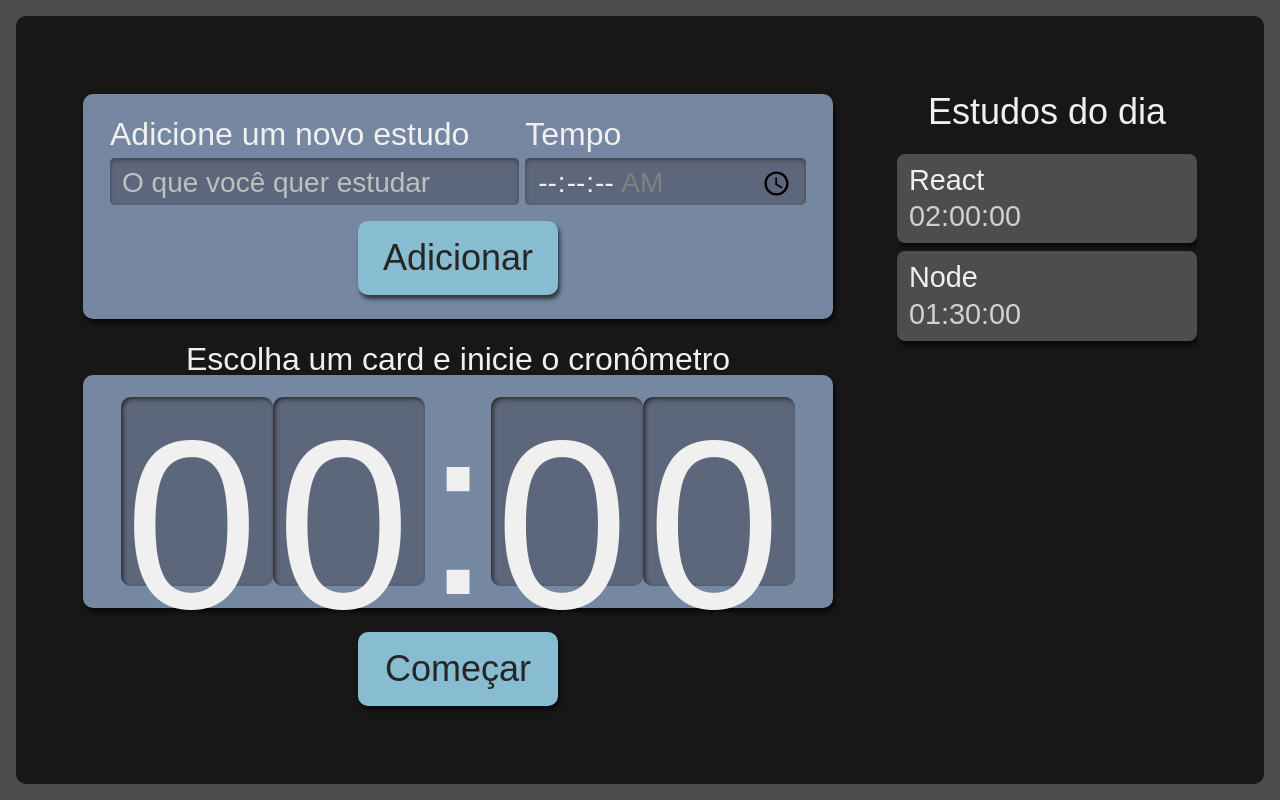
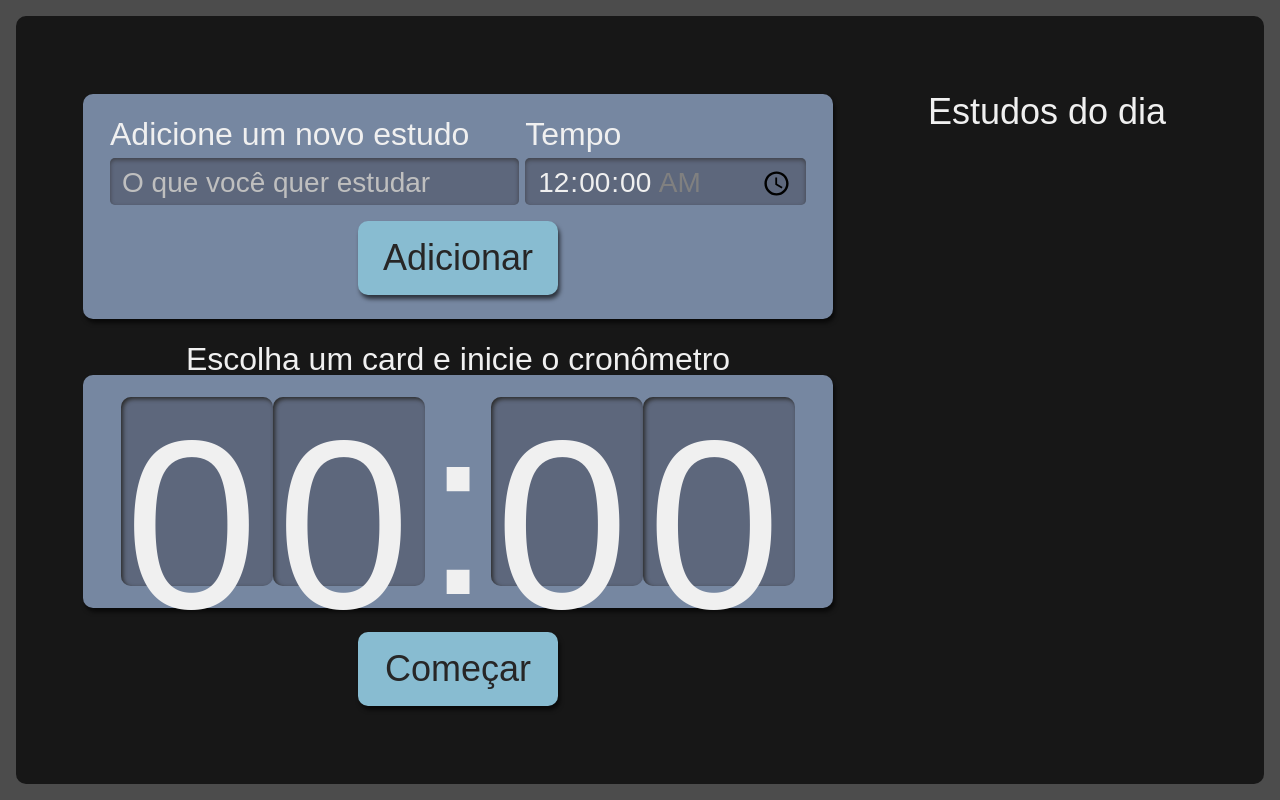
Before and after one commit to candinhojr/pomodoro-studies, a React (Create React App) app: page / in a window 1280 px wide. Built offline with nearby package versions, Linux system fonts and the light colour scheme.

Commit message:
add a new task

```diff
--- a/src/components/Button/index.tsx
+++ b/src/components/Button/index.tsx
@@ -1,9 +1,16 @@
 import React from "react";
 import style from "./Button.module.scss";
 
-class Button extends React.Component {
+class Button extends React.Component<{
+  type?: "button" | "submit" | "reset" | undefined;
+}> {
   render() {
-    return <button className={style.button}>{this.props.children}</button>;
+    const { type = "button" } = this.props;
+    return (
+      <button type={type} className={style.button}>
+        {this.props.children}
+      </button>
+    );
   }
 }
 
--- a/src/components/Form/index.tsx
+++ b/src/components/Form/index.tsx
@@ -1,17 +1,34 @@
 import React from "react";
+import { ITask } from "../../types/task";
 import Button from "../Button";
 import style from "./Form.module.scss";
 
-class Form extends React.Component {
+class Form extends React.Component<{
+  setTasks: React.Dispatch<React.SetStateAction<ITask[]>>;
+}> {
+  state = {
+    task: "",
+    time: "00:00:00",
+  };
+
+  handleSubmit(event: React.FormEvent<HTMLFormElement>) {
+    event.preventDefault();
+    this.props.setTasks((preventTasks) => [...preventTasks, { ...this.state }]);
+  }
+
   render() {
     return (
-      <form className={style.newTask}>
+      <form className={style.newTask} onSubmit={this.handleSubmit.bind(this)}>
         <div className={style.inputContainer}>
           <label htmlFor="task">Adicione um novo estudo</label>
           <input
             type="text"
             name="task"
             id="task"
+            value={this.state.task}
+            onChange={(event) =>
+              this.setState({ ...this.state, task: event.target.value })
+            }
             placeholder="O que você quer estudar"
             required
           />
@@ -22,13 +39,17 @@ class Form extends React.Component {
             type="time"
             step="1"
             name="time"
+            value={this.state.time}
+            onChange={(event) =>
+              this.setState({ ...this.state, time: event.target.value })
+            }
             id="time"
             min="00:00:00"
             max="01:30:00"
             required
           />
         </div>
-        <Button>Adicionar</Button>
+        <Button type="submit">Adicionar</Button>
       </form>
     );
   }
--- a/src/components/List/index.tsx
+++ b/src/components/List/index.tsx
@@ -1,28 +1,11 @@
-import React, { useState } from "react";
+import { ITask } from "../../types/task";
 import Item from "./Item";
 import style from "./List.module.scss";
 
-function List() {
-  const [tasks, setTasks] = useState([
-    {
-      task: "React",
-      time: "02:00:00",
-    },
-    {
-      task: "Node",
-      time: "01:30:00",
-    },
-  ]);
-
+function List({ tasks }: { tasks: ITask[] }) {
   return (
     <aside className={style.todoList}>
-      <h2
-        onClick={() => {
-          setTasks([...tasks, { task: "Javascript", time: "01:00:00" }]);
-        }}
-      >
-        Estudos do dia
-      </h2>
+      <h2>Estudos do dia</h2>
       <ul>
         {tasks.map((item, index) => (
           <Item key={index} {...item} />
--- a/src/pages/App.tsx
+++ b/src/pages/App.tsx
@@ -1,14 +1,17 @@
-import React from "react";
+import React, { useState } from "react";
+import { ITask } from "../types/task";
 import Form from "../components/Form";
 import List from "../components/List";
 import Timer from "../components/Timer";
 import style from "./App.module.scss";
 
 function App() {
+  const [tasks, setTasks] = useState<ITask[]>([]);
+
   return (
     <div className={style.AppStyle}>
-      <Form />
-      <List />
+      <Form setTasks={setTasks} />
+      <List tasks={tasks} />
       <Timer />
     </div>
   );
--- /dev/null
+++ b/src/types/task.ts
@@ -0,0 +1,4 @@
+export interface ITask {
+  task: string;
+  time: string;
+}
```
